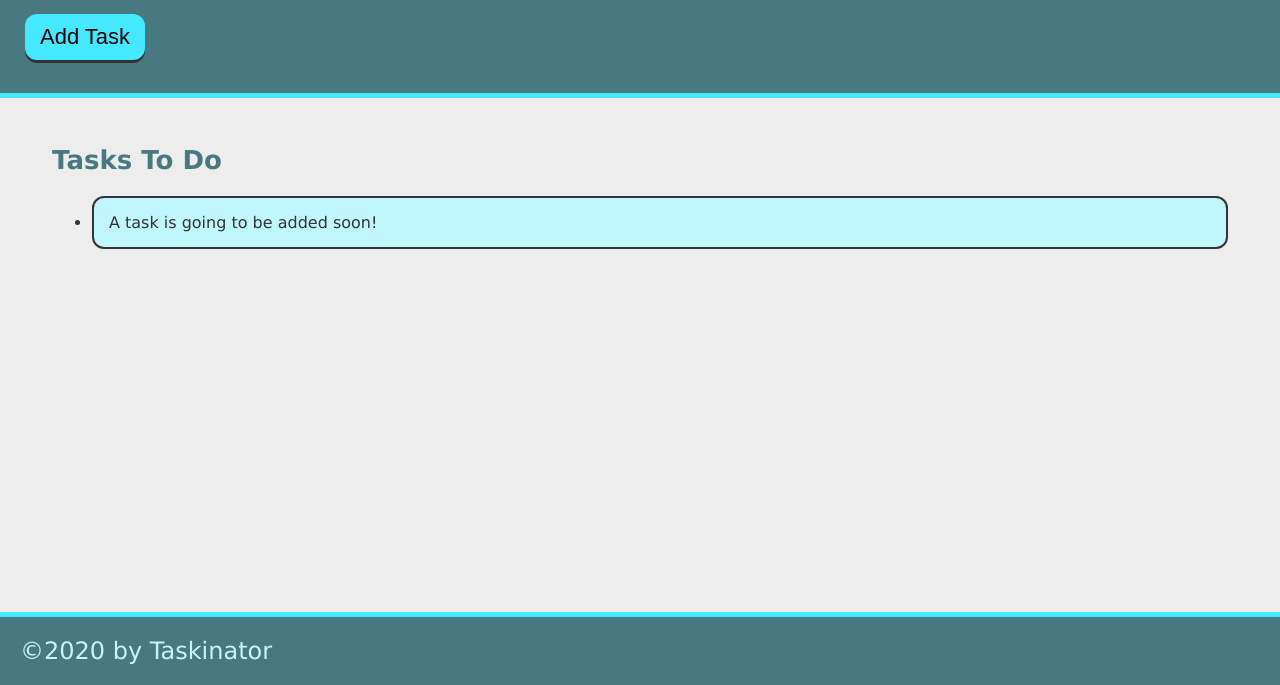
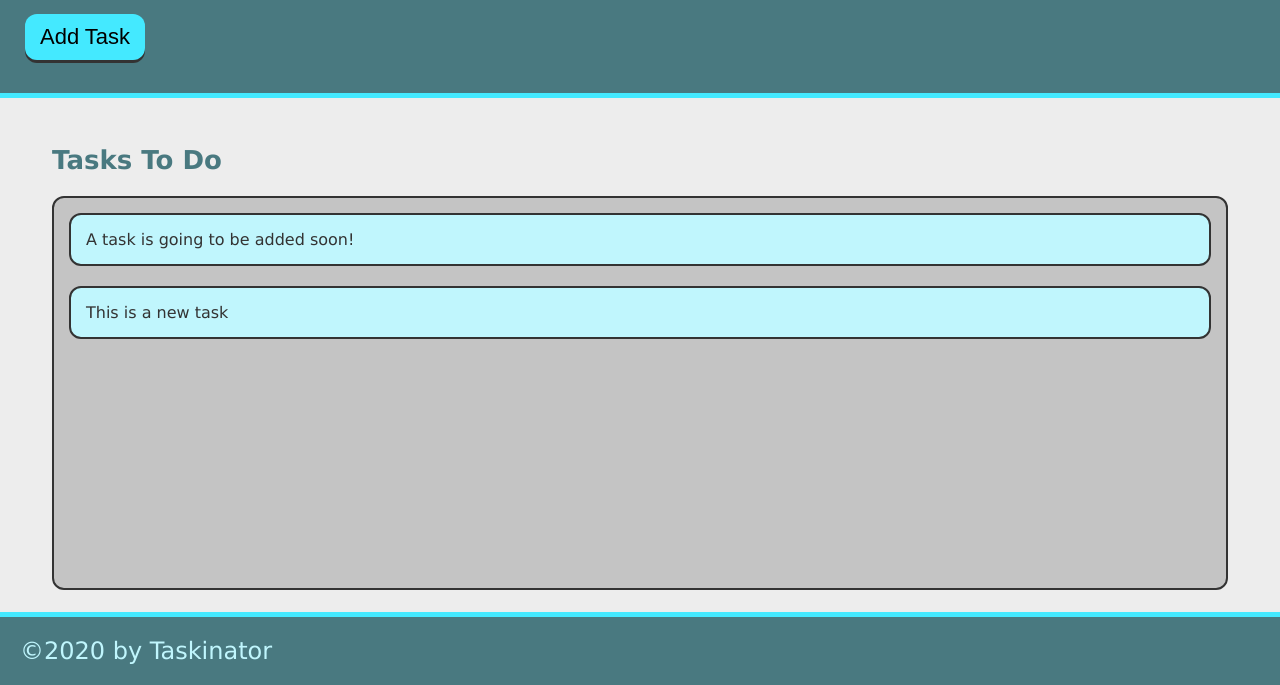
Before and after one commit to nlimbu07/taskinator, a plain HTML site: page index.html in a window 1280 px wide. Both pictures are taken after a click on the button "Add Task". Shown: the part 115-800 px from the top of the page. Drawn offline with Linux system fonts and the light colour scheme.

Commit message:
add ability to add task

```diff
--- a/assets/js/script.js
+++ b/assets/js/script.js
@@ -0,0 +1,11 @@
+var buttonEl = document.querySelector("#save-task");
+var taskToDoEl = document.querySelector("#tasks-to-do");
+
+var createTaskHandler = function() {
+    var listItemEl = document.createElement("li");
+    listItemEl.className = "task-item";
+    listItemEl.textContent = "This is a new task";
+    taskToDoEl.appendChild(listItemEl);
+};
+
+buttonEl.addEventListener("click", createTaskHandler);
--- a/index.html
+++ b/index.html
@@ -13,17 +13,18 @@
     <header>
         <h1 class="page-title">Taskinator</h1>
         <p>Click the button below to add a new task!</p>
-        <button class="btn">Add Task</button>
+        <button class="btn" id="save-task">Add Task</button>
     </header>
+
     <main class="page-content">
         <section class="task-list-wrapper">
             <h2 class="list-title">Tasks To Do</h2>
-            <ul>
+            <ul class="task-list" id="tasks-to-do">
                 <li class="task-item">A task is going to be added soon!</li>
             </ul>
         </section>
+    </main>
 
-    </main>
     <footer>
         &copy;2020 by Taskinator
     </footer>
```
